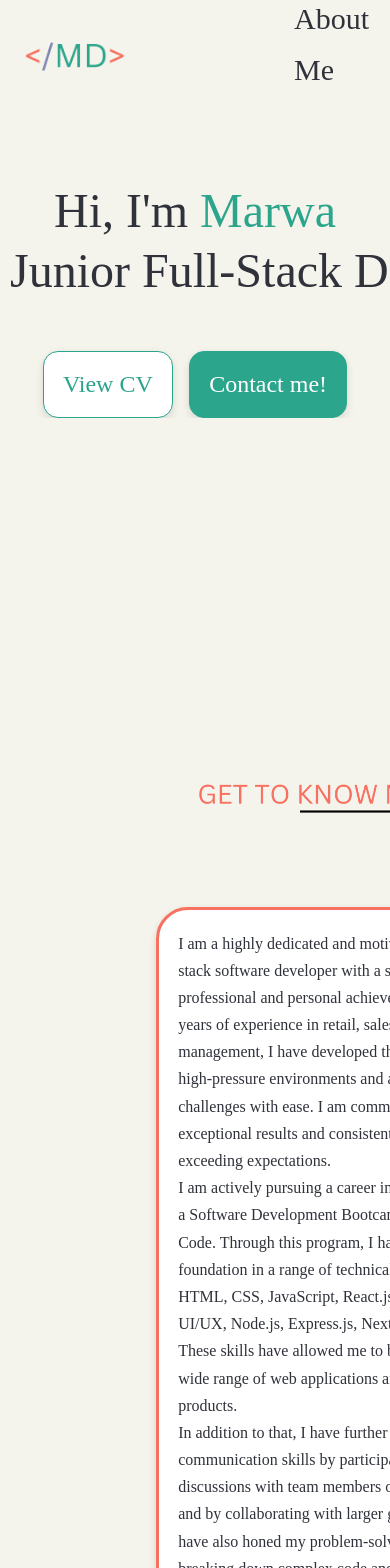
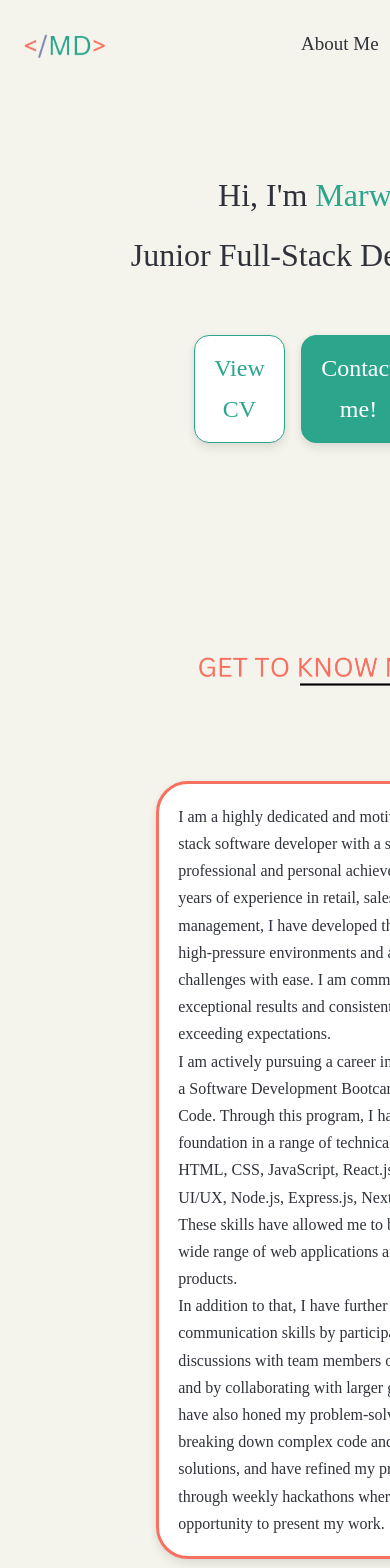
Before and after one commit to MarwaDawood/PersonalWebsite1.0, a React (Create React App) app: page / in a window 390 px wide. Shown: the top 1568 px of the page. Built offline with nearby package versions, Linux system fonts and the light colour scheme.

Commit message:
2nd respon

```diff
--- a/src/Components/About/About.css
+++ b/src/Components/About/About.css
@@ -1,7 +1,7 @@
  .about_container {
     height: auto;
-    margin-top: -30%;
     overflow: hidden;
+    margin-top: -5%;
 
  }
 
@@ -43,6 +43,7 @@
 
  .ts {
     margin-left: 38%;
+    margin-top: -7%;
  }
 
 
@@ -51,7 +52,7 @@
     position: absolute;
     overflow: hidden;
     margin-left: 10%;
-    margin-top: 20%;
+    margin-top: 25%;
 
 }
 
@@ -66,7 +67,8 @@ p {
     display: inline-grid;
     grid-template-columns: auto auto auto auto auto;
     gap: 40px;
-    margin-left: 21%;
+    margin-left: 20%;
+    margin-top: -10%;
 
 
 }
@@ -102,7 +104,7 @@ p {
 }
 
 .about_container {
-    margin-top: -65%;
+    margin-top: 5%;
 }
 
 
@@ -115,7 +117,7 @@ p {
 @media screen and (max-width: 600px) {
 
     .about_container {
-            margin-top: -95%;
+            margin-top: 5%;
         }
 
     .about_me {
--- a/src/Components/Contact/Contact.css
+++ b/src/Components/Contact/Contact.css
@@ -1,23 +1,19 @@
-#contact {
-    height: 75vh;
-    margin-top: 38%;
-}
 
 .contact_container {
-
     display: flex;
     justify-content: center;
-    margin-top: 2%;
+    margin-top: -8%;
 
 }
 
 
 .git {
-width: 30%;
+    width: 30%;
     height: 20%;
     display: flex;
     justify-content: center;
     margin-left: 35%;
+    margin-top: -7%;
 }
 
 form {
@@ -26,6 +22,7 @@ form {
     gap: 1.2rem;
     width: 75%;
 }
+
 
 input, textarea {
   width: 100%;
@@ -62,15 +59,18 @@ input, textarea {
 
 /*  Medium devices */
 
-@media sreen and (max-width: 1024px) {
+@media screen and (max-width: 1024px) {
+
+    .submitButton {
+        margin-left: 74%;
 
 
-
+    }
 }
 
 /*  Small devices */
 
-@media sreen and (max-width: 600px) {
+@media screen and (max-width: 600px) {
 
 
 
--- a/src/Components/Footer/footer.css
+++ b/src/Components/Footer/footer.css
@@ -59,6 +59,8 @@ border-color: var(--accentColor4);
 
 }
 
+
+
 /* Small devices */
 
 @media screen and (max-width: 600px) {
--- a/src/Components/Intro/Intro.css
+++ b/src/Components/Intro/Intro.css
@@ -1,15 +1,16 @@
+
 header {
     height: auto;
     padding-top: 3rem;
-    overflow: hidden;
 
 
 }
 
 .header_container {
     text-align: center;
-    height: 100%;
     position: relative;
+    height: auto;
+
 
 
 
@@ -30,7 +31,7 @@ header {
     gap: 0.8rem;
     position: absolute;
     left: 0;
-    bottom: 4rem;
+    bottom: 3rem;
     margin-left: 3%;
 }
 
@@ -45,7 +46,7 @@ header {
 .scroll_down {
     position: absolute;
     right: -1.5rem;
-    bottom: 10em;
+    bottom: 9em;
     transform: rotate(90deg);
     font-weight: 300;
     font-size: 1rem;
@@ -62,6 +63,7 @@ header {
     white-space: nowrap;
     line-height: 60px;
 
+
 }
 
 .name {
@@ -76,9 +78,10 @@ header {
 /* medium devices */
 
 @media screen and (max-width: 1024px) {
-   .header {
-    height: 60vh;
 
+.socials {
+
+    bottom: 2rem;
    }
 
  }
@@ -87,13 +90,28 @@ header {
 /* small devices */
 
 @media screen and (max-width: 600px) {
-.header {
-        height: 100  vh;
+
+header {
+        padding-top: 2rem;
+    }
+
+    .title,
+    .name {
+        font-size: 2rem;
 
     }
 
-.socials, .scroll_down {
-    display: none;
-}
+    .title {
+        margin-left: 30%;}
+
+
+    .socials,
+    .scroll_down {
+        display: none;
+    }
+
+    .cta {
+       margin-left: 220px;
+    }
 
 }
--- a/src/Components/NavBar/NavBar.css
+++ b/src/Components/NavBar/NavBar.css
@@ -61,6 +61,14 @@ li a:hover {
 
 }
 
+li a {
+    font-size: 19px;
+}
+
+.logo3 {
+    width: 90px;
+}
+
 }
 
 
--- a/src/Components/Projects/Projects.css
+++ b/src/Components/Projects/Projects.css
@@ -1,14 +1,9 @@
-#projects {
-    margin-top: 60%;
-    height: 80vh;
-}
-
 
 .project_container {
     display: grid;
     grid-template-columns: repeat(2, 1fr);
     gap: 4rem;
-    margin-top: 5%;
+    margin-top: -5%;
     margin-left: 3%;
     margin-right: 3%;
 
@@ -16,11 +11,12 @@
 }
 
 .p{
-    width: 30%;
+        width: 30%;
         height: 20%;
         display: flex;
         justify-content: center;
-        margin-left: 37%;;
+        margin-left: 37%;
+        margin-top: -7%;
 }
 
 .project_item {
--- a/src/index.css
+++ b/src/index.css
@@ -20,7 +20,7 @@
     --transition: all 400ms ease;
     --container-width-l: 75%;
     --container-width-m: 86%;
-    --container-width-s: 90%;
+
 
 }
 
@@ -56,7 +56,8 @@ h1 {
 
 section {
     margin-top: 8rem;
-    height: 100vh;
+    height: auto;
+
 }
 
 section > h2, section > h5 {
@@ -141,10 +142,6 @@ img {
 
 @media screen and (max-width: 600px) {
 
-    .container {
-        width: var(--container-width-s);
-    }
-
    section > h2 {
     margin-bottom: 2rem;
    }
```
